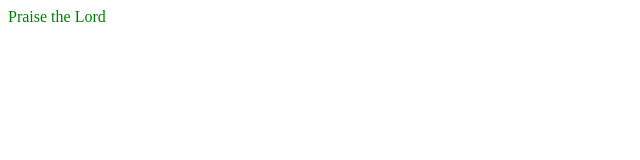
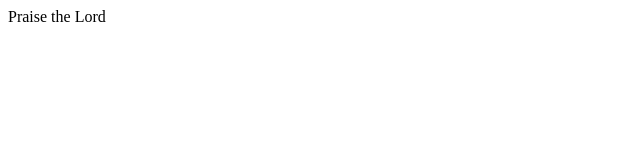
Before and after one commit to voxxsite/voxxsite.github.io, a plain HTML site: page index.html in a window 1280 px wide. Shown: the full height of the page, 0-640 px from the left. Drawn offline with Linux system fonts and the light colour scheme.

Commit message:
Update index.html

```diff
--- a/index.html
+++ b/index.html
@@ -1 +1 @@
-<p style='color: green'>Praise the Lord<p>
+<p>Praise the Lord<p>
```
